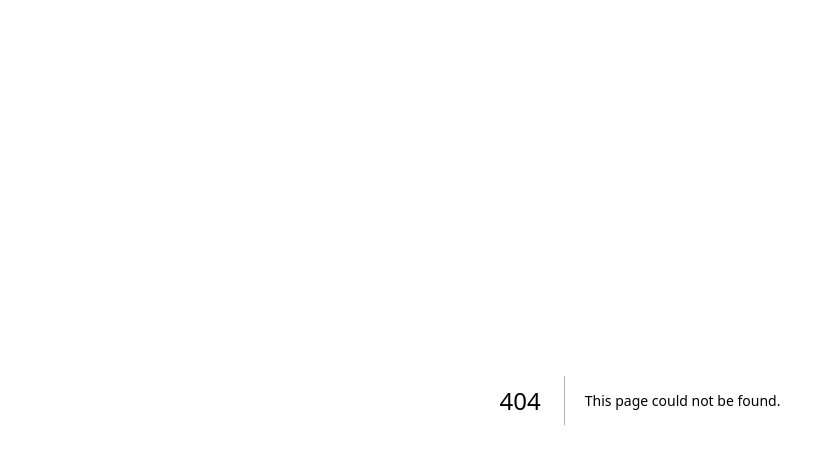
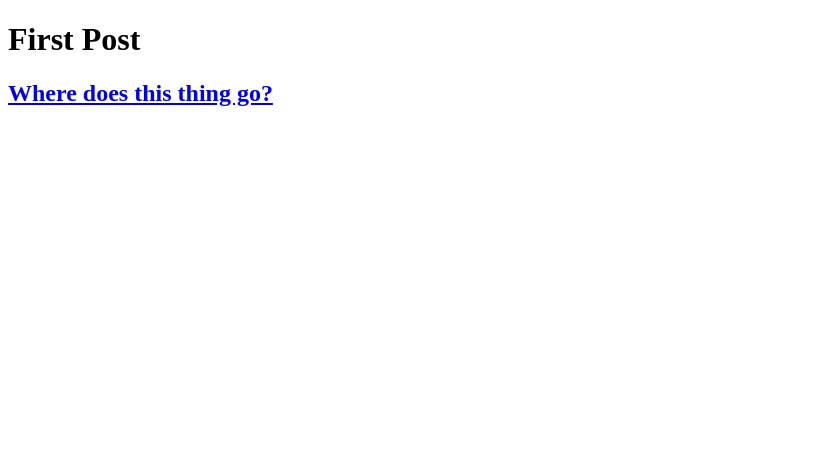
Before and after one commit to VinaiPhomsouvannady/nextjs-blog, a Next.js app: page /posts/first-post in a window 1280 px wide. Before the commit this address had no page. Shown: the top 464 px of the page, without its empty margins (0-835 px from the left). Built offline with nearby package versions, Linux system fonts and the light colour scheme.

Commit message:
added second page and client-side links.

```diff
--- a/pages/index.js
+++ b/pages/index.js
@@ -1,5 +1,6 @@
 import Head from 'next/head'
 import styles from '../styles/Home.module.css';
+import Link from 'next/link';
 
 export default function Home() {
   return (
@@ -11,7 +12,7 @@ export default function Home() {
 
       <main>
         <h1 className={styles.title}>
-          Welcome to <a href="https://nextjs.org">Next.js!</a>
+          Read <Link href="/posts/first-post">this page!</Link>
         </h1>
 
         <p className={styles.description}>
--- /dev/null
+++ b/pages/posts/first-post.js
@@ -0,0 +1,18 @@
+import Link from 'next/link';
+import Head from 'next/head';
+
+export default function FirstPost() {
+  return (
+    <>
+    <Head>
+        <title>
+            WOW
+        </title>
+    </Head>
+      <h1>First Post</h1>
+      <h2>
+        <Link href="/">Where does this thing go?</Link>
+      </h2>
+    </>
+  );
+}
```
Also changed, not shown: public/images/profile.jpg (added), public/vercel.svg (deleted).
